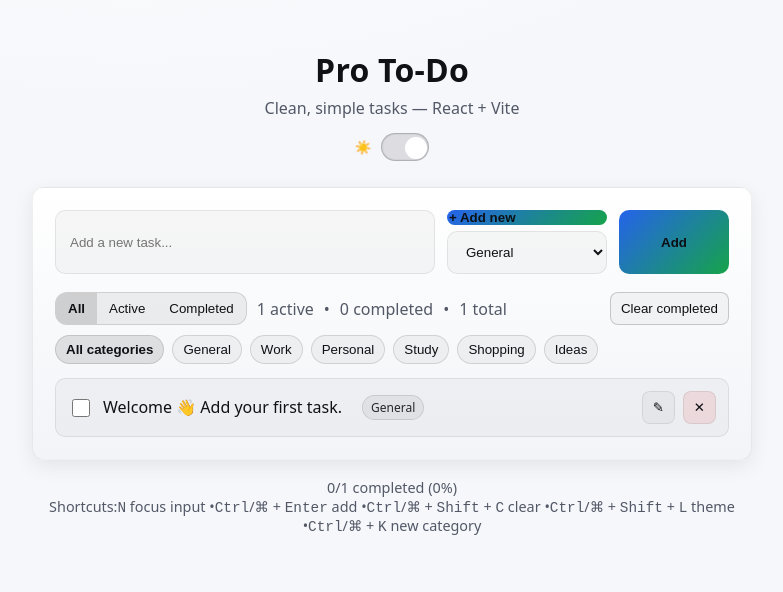
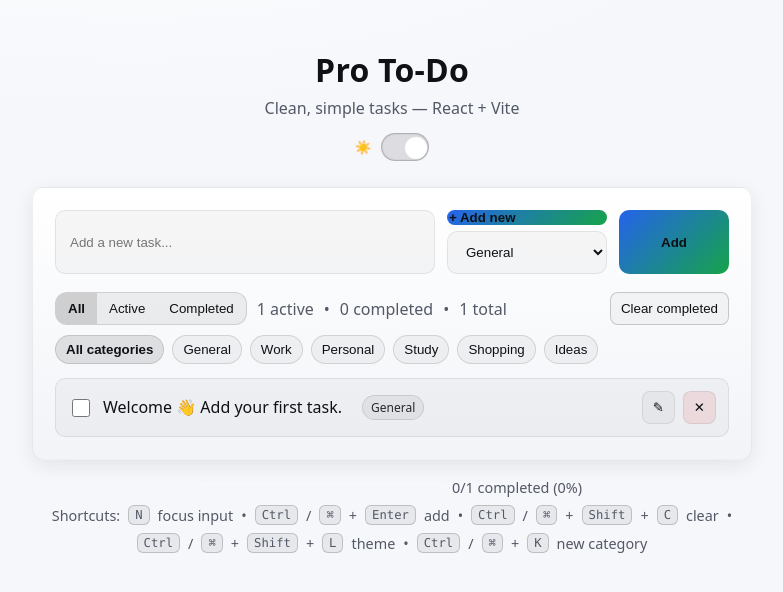
Before and after one commit to bax082024/TodoList-REACT, a React (Vite) app: page / in a window 1280 px wide. Shown: the top 592 px of the page, without its empty margins (248-1031 px from the left). Built offline with nearby package versions, Linux system fonts and the light colour scheme.

Commit message:
added some css

```diff
--- a/src/styles.css
+++ b/src/styles.css
@@ -371,3 +371,50 @@ body {
   border-color: rgba(0,0,0,.20);
 }
 :root[data-theme="light"] .switch__thumb { transform: translateX(20px); }
+
+
+/* Footer layout & progress bar */
+.footer__row {
+  display: flex;
+  align-items: center;
+  gap: 10px;
+  justify-content: center;
+  margin-bottom: 8px;
+}
+.progress {
+  width: 240px;
+  height: 10px;
+  background: rgba(255,255,255,.10);
+  border: 1px solid rgba(255,255,255,.18);
+  border-radius: 999px;
+  overflow: hidden;
+}
+.progress__bar {
+  height: 100%;
+  background: linear-gradient(90deg, var(--accent), var(--accent-2));
+  width: 0%;
+  transition: width .25s ease;
+}
+.progress__label { color: var(--muted); }
+
+.shortcuts {
+  margin-top: 6px;
+  color: var(--muted);
+  display: flex;
+  gap: 8px;
+  flex-wrap: wrap;
+  justify-content: center;
+  align-items: center;
+}
+kbd {
+  background: rgba(255,255,255,.12);
+  border: 1px solid rgba(255,255,255,.25);
+  border-radius: 6px;
+  padding: 2px 6px;
+  font-family: ui-monospace, SFMono-Regular, Menlo, Consolas, "Liberation Mono", monospace;
+  font-size: .85em;
+}
+:root[data-theme="light"] kbd {
+  background: rgba(0,0,0,.06);
+  border-color: rgba(0,0,0,.18);
+}
```
